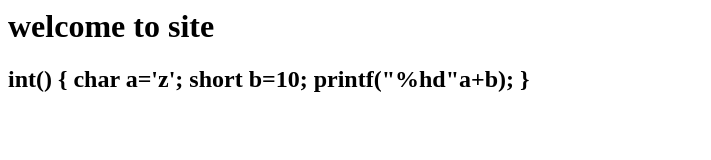
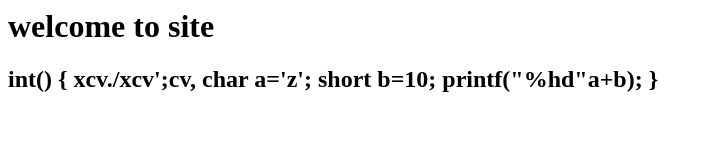
Before and after one commit to Harmanpreet0512/harman2323, a plain HTML site: page index.html in a window 1280 px wide. Shown: the whole page, without its empty margins (0-711 px from the left). Drawn offline with Linux system fonts and the light colour scheme.

Commit message:
Update index.html

```diff
--- a/index.html
+++ b/index.html
@@ -8,7 +8,7 @@
         <h2>
             int()
 {
-
+xcv./xcv';cv,
     char a='z';
     short b=10;
     printf("%hd"a+b);
```
